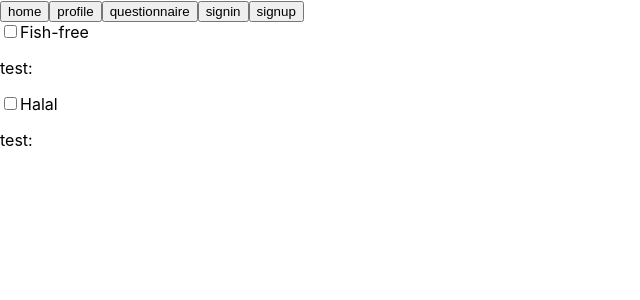
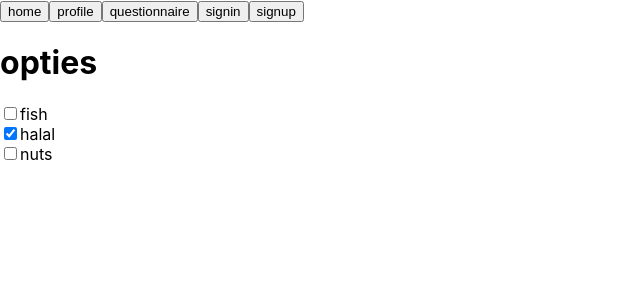
Before and after one commit to JJ-Bas/eindopracht-novi-recepten-app, a React (Create React App) app: page /questionnaire in a window 1280 px wide. Shown: the top 300 px of the page, without its empty margins (0-640 px from the left). Built offline with nearby package versions, Linux system fonts and the light colour scheme.

Commit message:
orginel checkbox components word niet meer gebruikt, het CheckboxDisplayOption component genereert nu zelf de lijst

```diff
--- a/src/Context/QuestionContext/QuestionContext.js
+++ b/src/Context/QuestionContext/QuestionContext.js
@@ -5,26 +5,12 @@ export const QuestionContext = createContext({});
 
 
 function QuestionContextProvider({children}) {
-    const [fishOption, setFishOption] = useState('')
-    const [checked, setChecked] = useState(false)
 
-    function handleCheckboxChange(searchString, setstate) {
-        setChecked(!checked)
-        if (checked === true) {
-            setstate(searchString)
-            console.log("dit werkt")
-        } else {
-            setstate('')
-        }
-    }
 
 
     // voor alles wat de context moet kunnen doorgeven
 
     const questionContextData = {
-        handleCheckboxChange: handleCheckboxChange,
-        fishOption: fishOption,
-        setFishOption: setFishOption,
 
     }
 
--- a/src/components/Checkbox/CheckBox.js
+++ b/src/components/Checkbox/CheckBox.js
@@ -1,39 +1,29 @@
-import React, {useContext, useState} from "react";
-import {QuestionContext} from "../../Context/QuestionContext/QuestionContext";
+import React, {useState} from "react";
 
-function CheckBox({label, stateValue}) {
-    const {handleCheckboxChange} = useContext(QuestionContext)
-    const {fishOption} = useContext(QuestionContext)
-    const {setFishOption} = useContext(QuestionContext)
+// ...props is voor het meegeven van een disabled attribuut
+function CheckBox({label, checked, onChange, i , ...props}) {
 
-    const [checked, setChecked] = useState(false);
-    const [searchString, setSearchString] = useState('')
+    //defaultChecked is zodat we de start status van de checkbox kunnen meegeven
+    const defaultChecked = checked ? checked : false;
+    const [isChecked, setIsChecked] = useState(defaultChecked);
 
-    function checkBoxCheck(string) {
-        handleCheckboxChange(string, setFishOption)
-    }
-/*
-    function handleCheckboxChange(searchString,setstate) {
-        setChecked(!checked)
-        console.log(checked)
-        if (checked === true ){
-            setstate(getString)
-        } else { setstate('')}
-    }
-*/
+
+
 
     return (
         <>
+            <div key={i}>
             <label>
                 <input
-                    id={label}
                     type="checkbox"
-                    checked={checked}
-                    onChange={() => checkBoxCheck(stateValue, fishOption)}
+                    checked={isChecked}
+                    onChange={onChange}
+                    {...props}
                 />
                 {label}
             </label>
-            <p>test: {searchString}</p>
+                <p>{isChecked ? "Selected" : "Unchecked"}</p>
+            </div>
         </>
     )
 }
--- a/src/components/CheckboxDisplayOptions/CheckboxDisplayOptions.js
+++ b/src/components/CheckboxDisplayOptions/CheckboxDisplayOptions.js
@@ -1,18 +1,40 @@
-import React from "react";
-
-import CheckBox from "../Checkbox/CheckBox";
+import React, {useState} from "react";
 
 function CheckboxDisplayOptions() {
+    // lijst met checkboxen die gemaakt moet worden
+    const [optionList, setOptionList] = useState([
+        {option: 'fish', selected: false},
+        {option: 'halal', selected: true},
+        {option: 'nuts', selected: false},
+        ]
+    )
+
+    // functie maakt een tijdelijke variabel(temp) aan om de nieuwe status van de optie in op te slaan.
+    // en geeft deze optie daarna weer terug aan de orginele lijst
+    const handleChange = (selected, i) => {
+        let temp = optionList[i];
+        temp.selected = !selected;
+        let optionListClone = [...optionList];
+        optionListClone[i] = temp;
+        setOptionList([...optionListClone]);
+    };
 
     return (
         <>
-            <CheckBox
-                label='Fish-free'
-                stateValue='fishsearchstring'
-            />
-            <CheckBox
-                label='Halal'
-                stateValue='halalsearchstring'/>
+        <h1>opties</h1>
+            {optionList.map(({ option, selected }, i) => (
+                <div key={i}>
+                    <label htmlFor={i}>
+                        <input
+                            type="checkbox"
+                            onChange={() => handleChange(selected, i)}
+                            checked={selected}
+                            id={i}
+                        />
+                        <span>{option}</span>
+                    </label>
+                </div>
+            ))}
         </>
     )
 }
```
